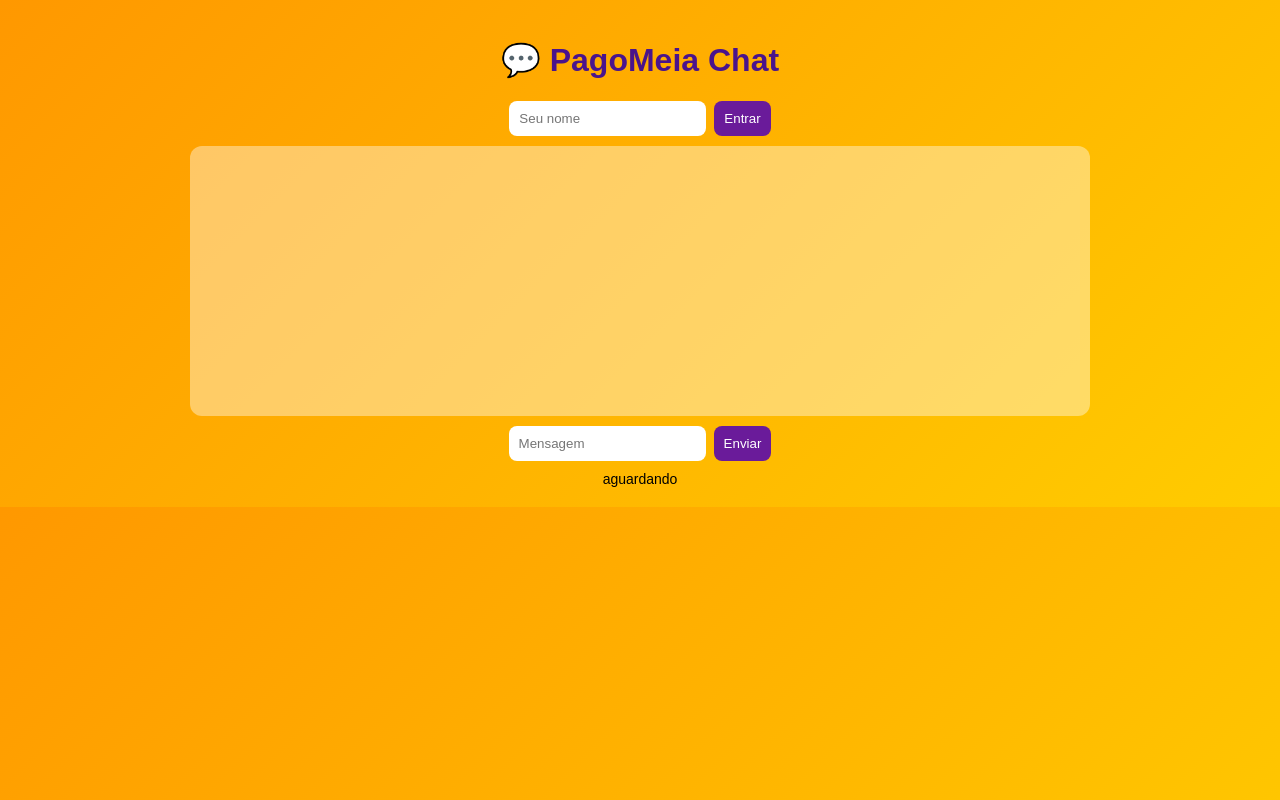
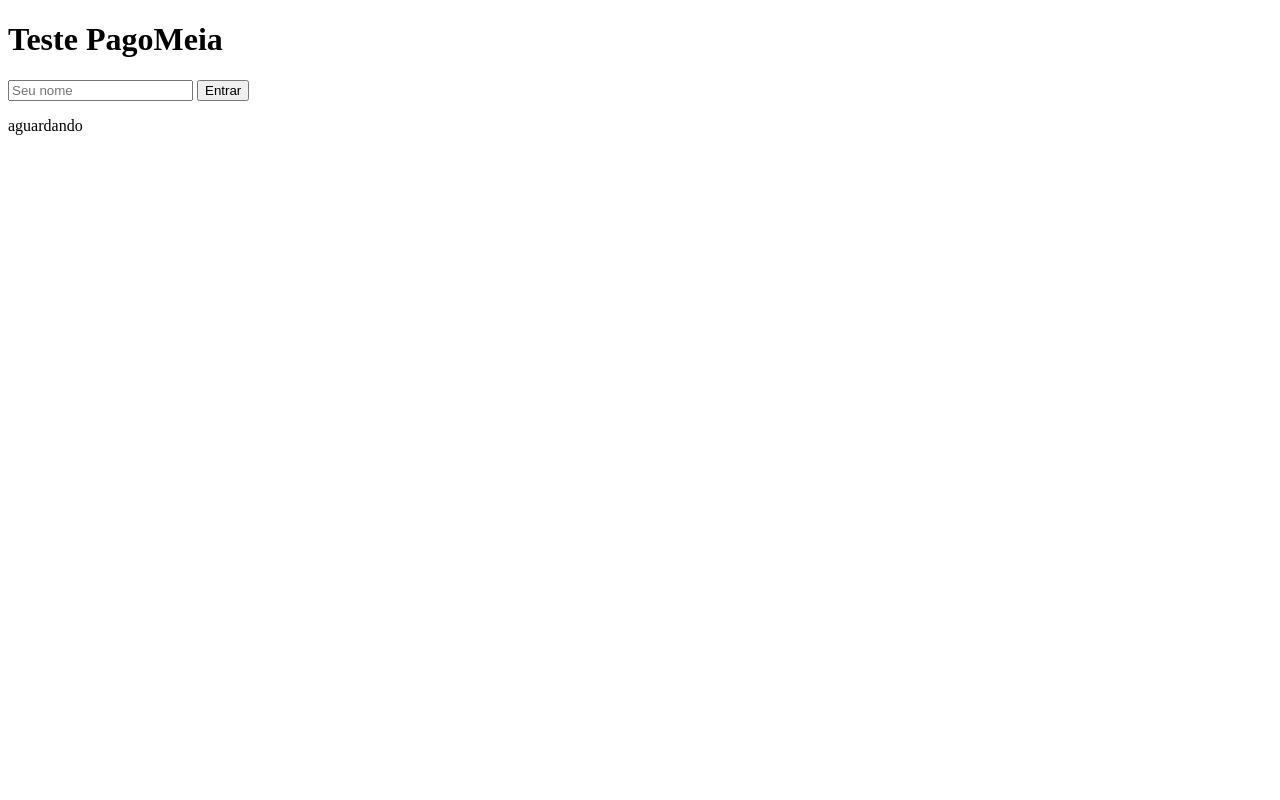
Before and after one commit to thierrylxcas/pagomeia-signal, a website: page index.html in a window 1280 px wide. Drawn offline with nearby package versions, Linux system fonts and the light colour scheme.

Commit message:
Update index.html

```diff
--- a/index.html
+++ b/index.html
@@ -2,156 +2,26 @@
 <html lang="pt-br">
 <head>
 <meta charset="UTF-8">
-<title>PagoMeia Chat</title>
+<title>Teste JS PagoMeia</title>
 <meta name="viewport" content="width=device-width, initial-scale=1.0">
-<link rel="icon" href="data:,">
-
-<style>
-body{
-  margin:0;
-  background:linear-gradient(135deg,#ff9800,#ffcc00);
-  font-family:Arial, sans-serif;
-}
-#app{
-  max-width:900px;
-  margin:auto;
-  padding:20px;
-}
-h1{text-align:center;color:#4a148c}
-.controls{
-  display:flex;
-  gap:8px;
-  justify-content:center;
-  margin:10px 0;
-}
-input,button{
-  padding:10px;
-  border:none;
-  border-radius:8px;
-}
-button{
-  background:#6a1b9a;
-  color:#fff;
-  cursor:pointer;
-}
-#chat{
-  background:rgba(255,255,255,.4);
-  padding:10px;
-  height:250px;
-  overflow-y:auto;
-  border-radius:12px;
-}
-#status{
-  margin-top:10px;
-  text-align:center;
-  font-size:14px;
-}
-</style>
 </head>
 
 <body>
 
-<div id="app">
-  <h1>💬 PagoMeia Chat</h1>
+<h1>Teste PagoMeia</h1>
 
-  <div class="controls">
-    <input id="username" placeholder="Seu nome">
-    <button onclick="join()">Entrar</button>
-  </div>
+<input id="username" placeholder="Seu nome">
+<button onclick="join()">Entrar</button>
 
-  <div id="chat"></div>
-
-  <div class="controls">
-    <input id="msg" placeholder="Mensagem">
-    <button onclick="sendMsg()">Enviar</button>
-  </div>
-
-  <div id="status">aguardando</div>
-</div>
-
-<!-- SUPABASE -->
-<script src="https://cdn.jsdelivr.net/npm/@supabase/supabase-js@2"></script>
+<p id="status">aguardando</p>
 
 <script>
-const SUPABASE_URL = "https://yxeowgpwumbirpmsmd.supabase.co";
-const SUPABASE_ANON_KEY = "eyJhbGciOiJIUzI1NiIsInR5cCI6IkpXVCJ9.eyJpc3MiOiJzdXBhYmFzZSIsInJlZiI6Inl4ZW93Z3B3dW1iaXJwcG1zc21kIiwicm9sZSI6ImFub24iLCJpYXQiOjE3NjY1OTIxMTIsImV4cCI6MjA4MjE2ODExMn0.AJbhuRS2f5ZnX2piwVoiPQ2RW3NK6SyqlsMrCxaAgkU";
+console.log("JS CARREGOU");
 
-const supabase = window.supabase.createClient(
-  SUPABASE_URL,
-  SUPABASE_ANON_KEY
-);
-
-let username = "";
-let lastId = 0;
-
-const chat = document.getElementById("chat");
-const statusBox = document.getElementById("status");
-
-function setStatus(t){
-  statusBox.innerText = t;
-}
-
-async function join(){
-  username = document.getElementById("username").value.trim();
-  if(!username){
-    alert("Digite um nome");
-    return;
-  }
-
-  setStatus("conectado como " + username);
-
-  const { error } = await supabase
-    .from("messages")
-    .insert({
-      username: "Sistema",
-      text: username + " entrou na sala"
-    });
-
-  if(error){
-    setStatus("erro: " + error.message);
-    return;
-  }
-
-  loadMessages();
-  setInterval(loadMessages, 1500);
-}
-
-async function sendMsg(){
-  const text = document.getElementById("msg").value.trim();
-  if(!text || !username) return;
-
-  const { error } = await supabase
-    .from("messages")
-    .insert({ username, text });
-
-  if(error){
-    setStatus("erro ao enviar");
-    return;
-  }
-
-  document.getElementById("msg").value = "";
-}
-
-async function loadMessages(){
-  const { data, error } = await supabase
-    .from("messages")
-    .select("*")
-    .gt("id", lastId)
-    .order("id", { ascending:true });
-
-  if(error){
-    setStatus("erro: " + error.message);
-    return;
-  }
-
-  data.forEach(m => {
-    chat.innerHTML += `<div><b>${m.username}:</b> ${m.text}</div>`;
-    lastId = m.id;
-  });
-
-  if(data.length){
-    chat.scrollTop = chat.scrollHeight;
-  }
+function join(){
+  console.log("FUNÇÃO JOIN CHAMADA");
+  alert("FUNCIONOU! Nome: " + document.getElementById("username").value);
+  document.getElementById("status").innerText = "clicou no botão";
 }
 </script>
 
```
